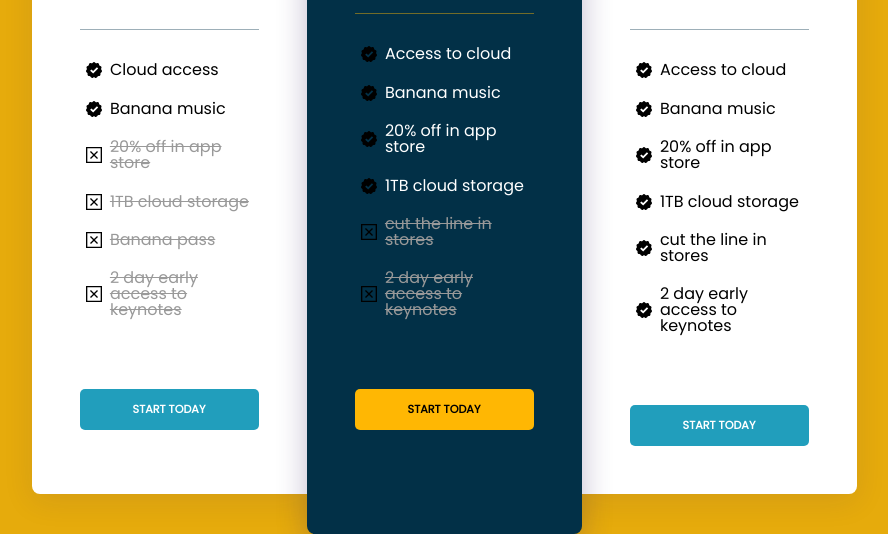
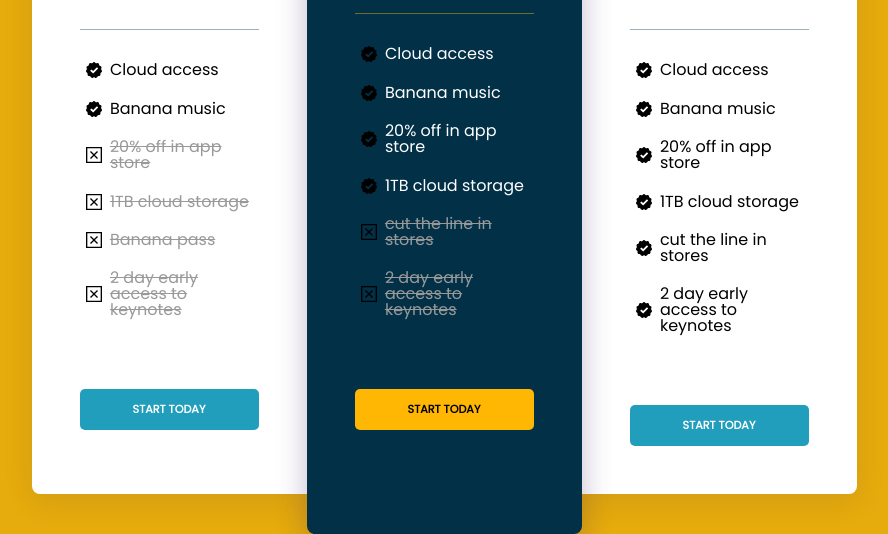
Before and after one commit to cheezzzed/Pricing-Page, a website: page index.html in a window 1280 px wide. Shown: the part 369-903 px from the top of the page, without its empty margins (196-1084 px from the left). Drawn offline with Linux system fonts and the light colour scheme.

Commit message:
merged styles branch and edited features

```diff
--- a/index.html
+++ b/index.html
@@ -104,7 +104,7 @@
 				<div class="divider"></div>
 				<div class="features">
 					<img src="src/img/check.svg" alt="check mark">
-					Access to cloud
+					Cloud access
 				</div>
 				<div class="features">
 					<img src="src/img/check.svg" alt="check mark">
@@ -140,7 +140,7 @@
 				<div class="divider"></div>
 				<div class="features">
 					<img src="src/img/check.svg" alt="check mark">
-					Access to cloud
+					Cloud access
 				</div>
 				<div class="features">
 					<img src="src/img/check.svg" alt="check mark">
```
